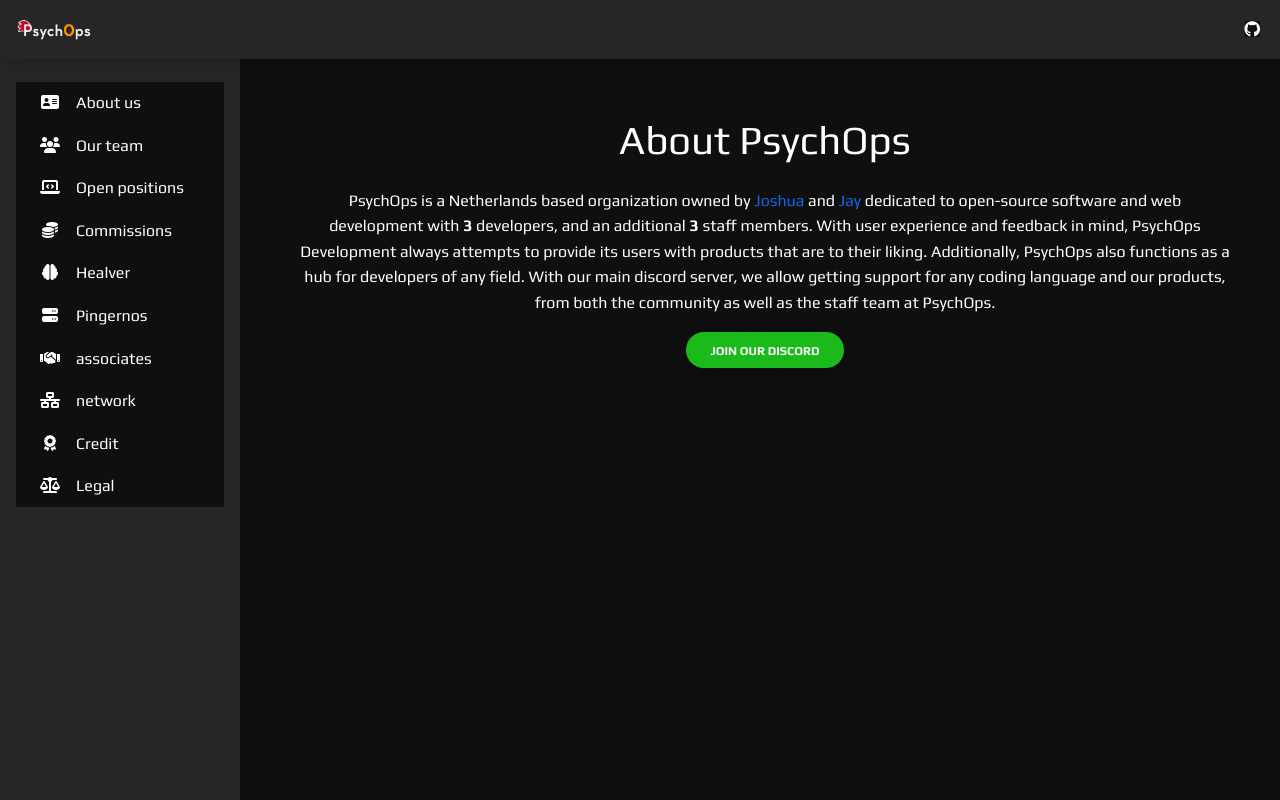
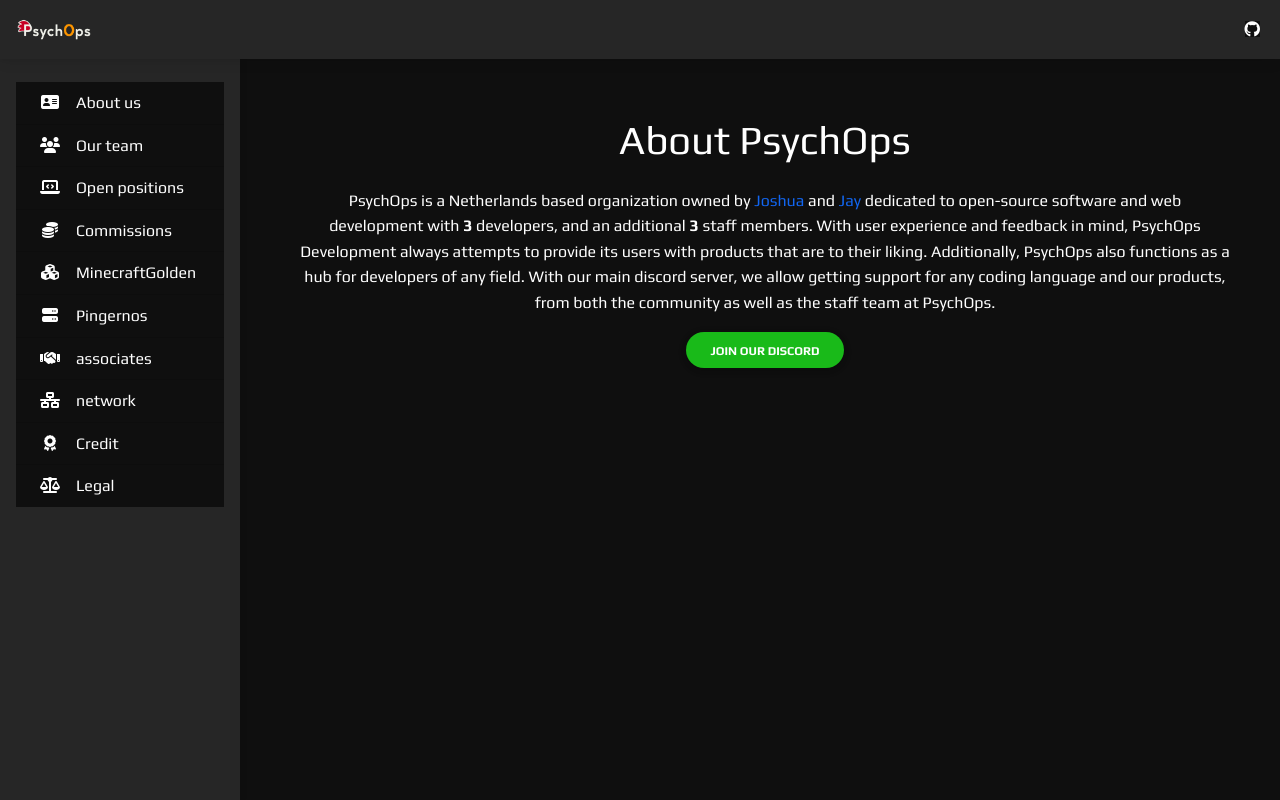
Before and after one commit to PsychOps/PsychOps, a PHP site: page /index.php in a window 1280 px wide. Run offline with PHP 8.4, Linux system fonts and the light colour scheme; some libraries are stand-ins or nearby versions.

Commit message:
MinecraftGolden

```diff
--- a/templates/html/navigation.php
+++ b/templates/html/navigation.php
@@ -27,7 +27,7 @@ var collapseList = collapseElementList.map(function (collapseEl) {
           ><i class="fas fa-coins fa-fw me-3"></i><span>Commissions</span></a
         >
         <a href="#" class="list-group-item list-group-item-action py-2 ripple bg-button">
-          <i class="fas fa-brain fa-fw me-3"></i><span>Healver</span>
+          <i class="fas fa-cubes fa-fw me-3"></i><span>MinecraftGolden</span>
         </a>
         <a href="pingernos.php" class="list-group-item list-group-item-action py-2 ripple bg-button"
           ><i class="fas fa-server fa-fw me-3"></i><span>Pingernos</span></a
```
